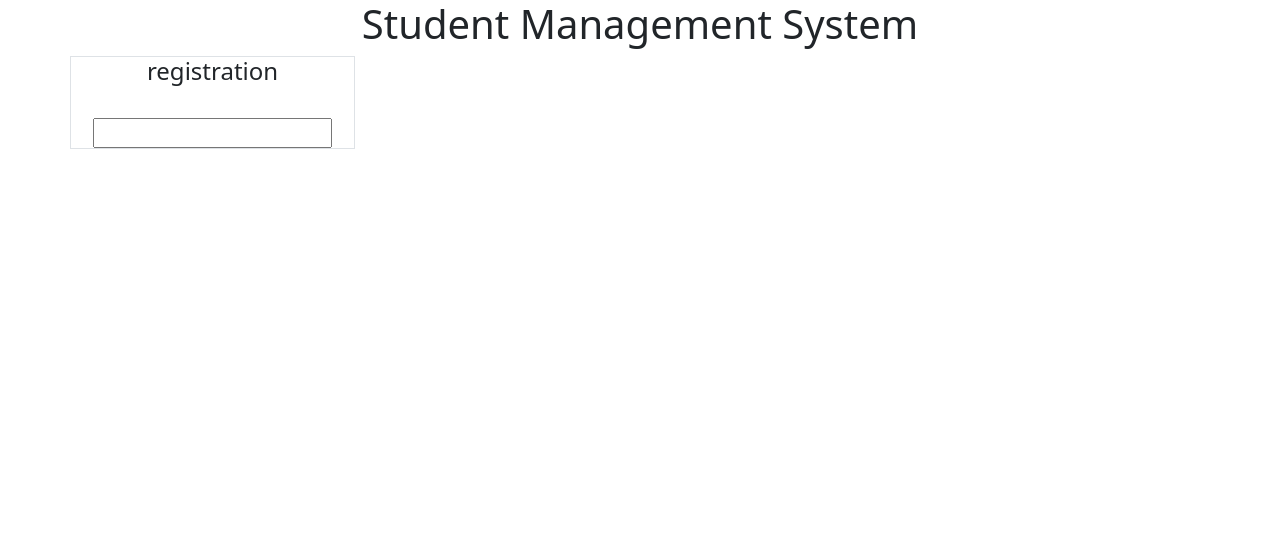
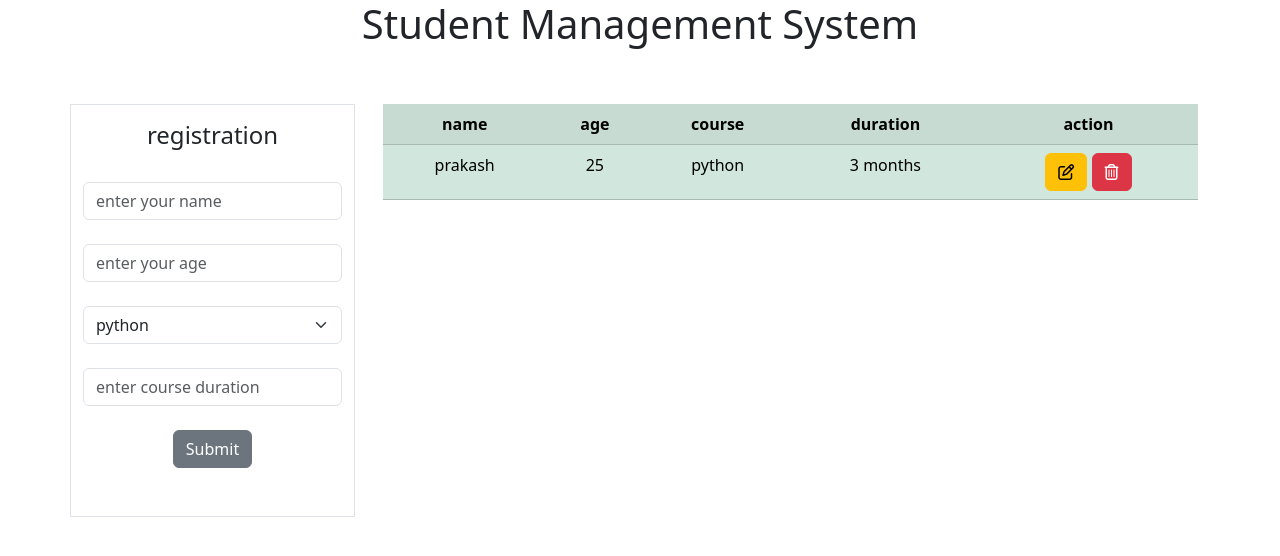
Before and after one commit to ghanaprakash/student-information, a Python web app: template templates/stud_mang.html in a window 1280 px wide. Shown: the top 556 px of the page. Run offline with Jinja, Linux system fonts and the light colour scheme; the template is opened without the code that fills it, so the values that code supplies are empty; some libraries are stand-ins or nearby versions.

Commit message:
create the table

```diff
--- a/templates/stud_mang.html
+++ b/templates/stud_mang.html
@@ -10,15 +10,51 @@
 <body>
     <div class="container">
         <div class="row text-center" ><h1>Student Management System</h1>
-            <div class="col-lg-3 border">
-                <h4>registration</h4><br>
-                <input type="text">
+            <div class="col-lg-3 border mt-5" >
+                <form action="">
+                <h4 class="mt-3">registration</h4><br>
+                <input type="text" class="form-control" placeholder="enter your name"><br>
+                <input type="" class="form-control"max="100" min="0" type="number " placeholder="enter your age"><br>
+                <select class="form-select" aria-label="Default select example">
+
+                    <option value="python">python</option>
+                    <option value="tally">Tally</option>
+                    <option value="java">java</option>
+                  </select><br>
+                  <input type="text" class="form-control" placeholder="enter course duration"><br>
+                <button class="btn btn-secondary mb-5" >Submit</button><br>
+            </form>
 
             </div>
-            <div class="col"> </div>
+            <div class="col mt-5 ms-3">
+                <table class="table table-success table-striped">
+
+                        <tr>
+                            <th>name</th>
+                            <th>age</th>
+                            <th>course</th>
+                            <th>duration</th>
+                            <th>action</th>
+                        </tr>
+
+
+                        <tr>
+                            <td>prakash</td>
+                            <td>25</td>
+                            <td>python</td>
+                            <td>3 months</td>
+                            <td>
+                                <a href="" class="btn btn-warning"><i class="fa-regular fa-pen-to-square"></i></i></a>
+                                <a href="" class="btn btn-danger"><i class="fa-regular fa-trash-can"></i></a>
+                            </td>
+                        </tr>
+
+                  </table>
+            </div>
         </div>
 
     </div>
+    <script src="https://kit.fontawesome.com/cef3749068.js" crossorigin="anonymous"></script>
     <script src="https://cdn.jsdelivr.net/npm/bootstrap@5.3.3/dist/js/bootstrap.bundle.min.js"></script>
 </body>
 </html>
```
